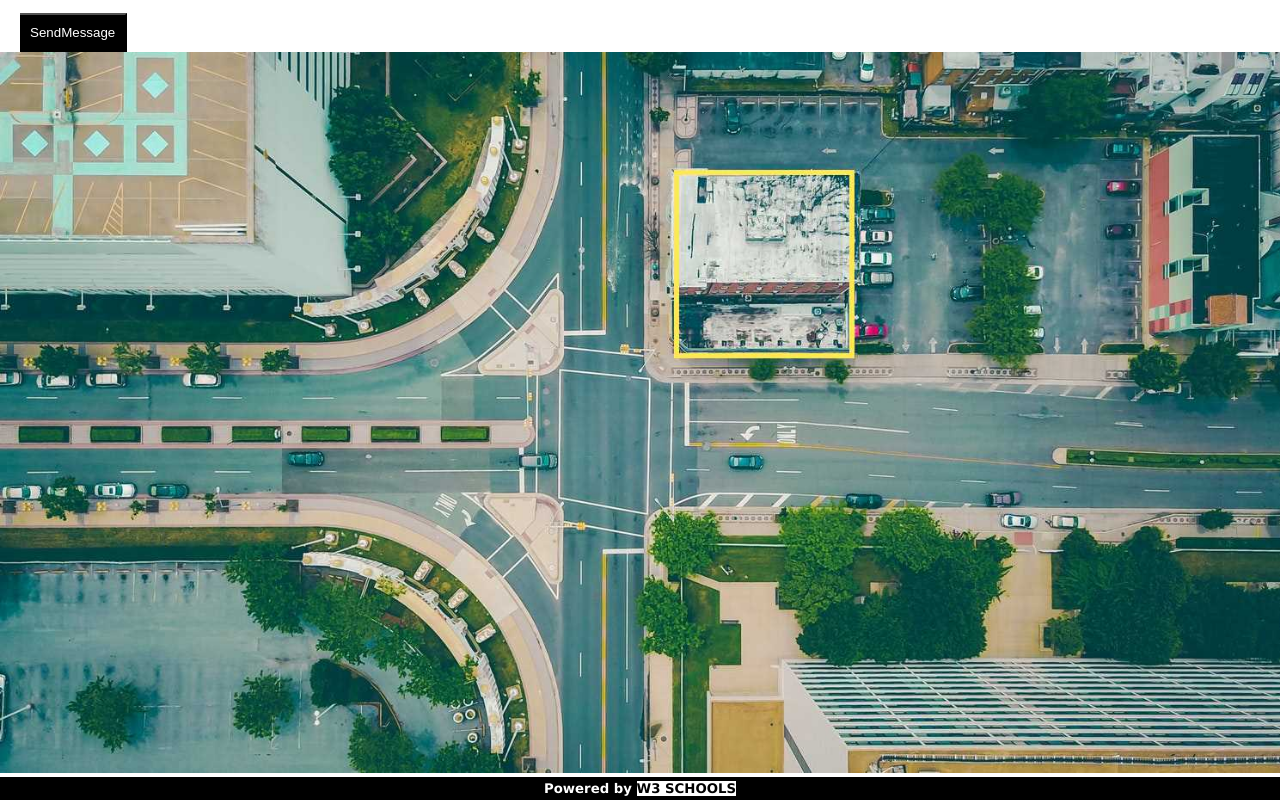
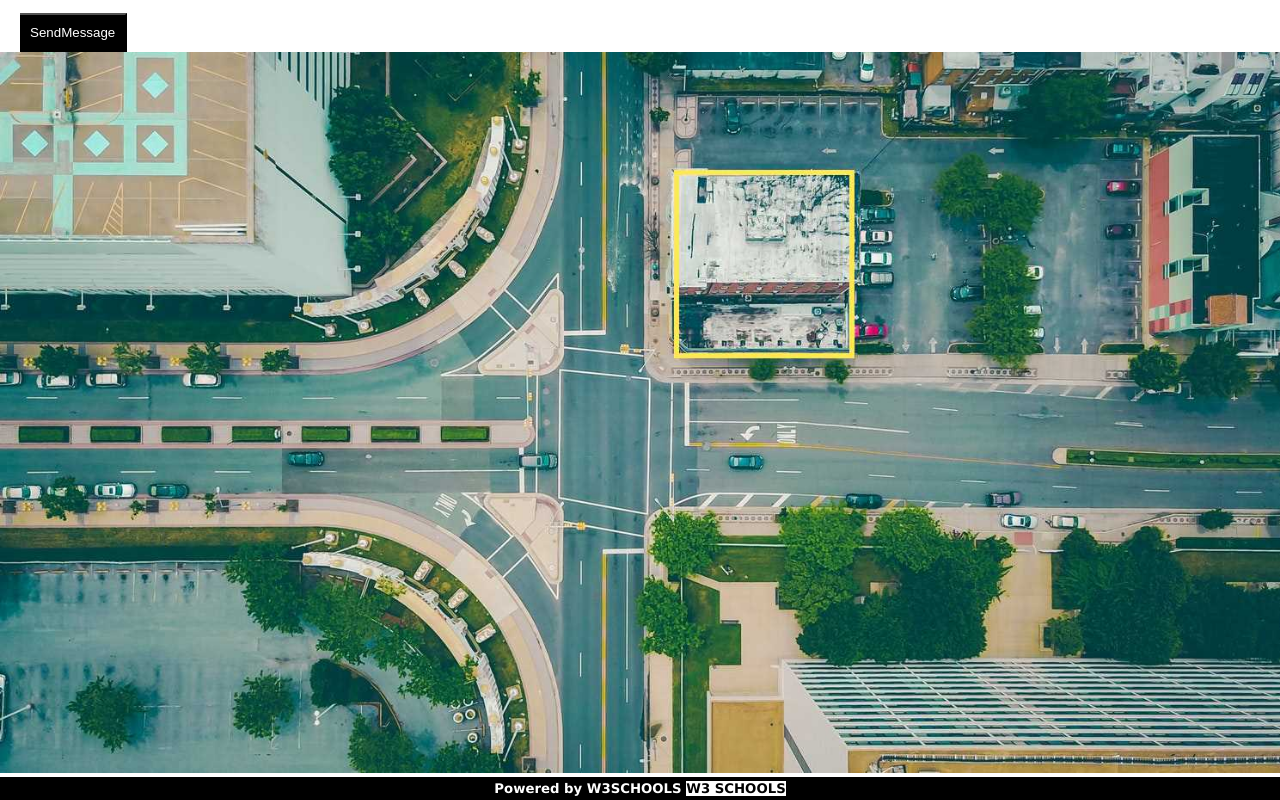
Before and after one commit to vijaya-20704/position2, a plain HTML site: page index.html in a window 1280 px wide. Shown: the part 2213-3013 px from the top of the page. Drawn offline with Linux system fonts and the light colour scheme.

Commit message:
Update index.html

```diff
--- a/index.html
+++ b/index.html
@@ -141,7 +141,7 @@
 <button class="button1" style="margin-left: 20px;">SendMessage</button>
 <br>
 <img src="./map.jpg">
-<center><h5>Powered by  <a href="https://www.w3schools.com/w3css/default.asp">W3 SCHOOLS</h5></center>
+<center><h5>Powered by W3SCHOOLS <a href="https://www.w3schools.com/w3css/default.asp">W3 SCHOOLS</h5></center>
 
 
 
```
